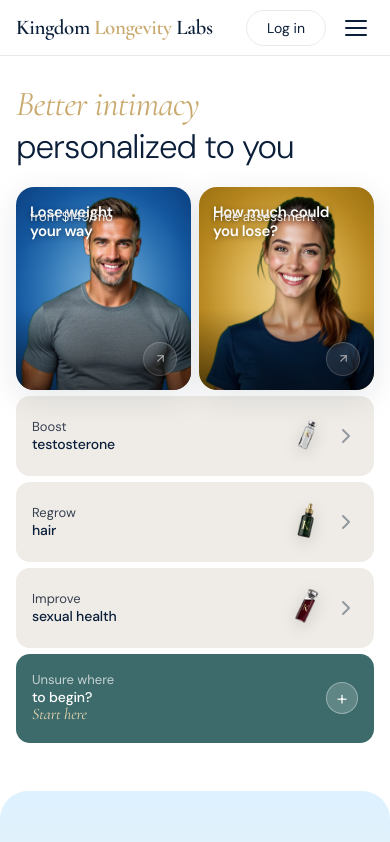
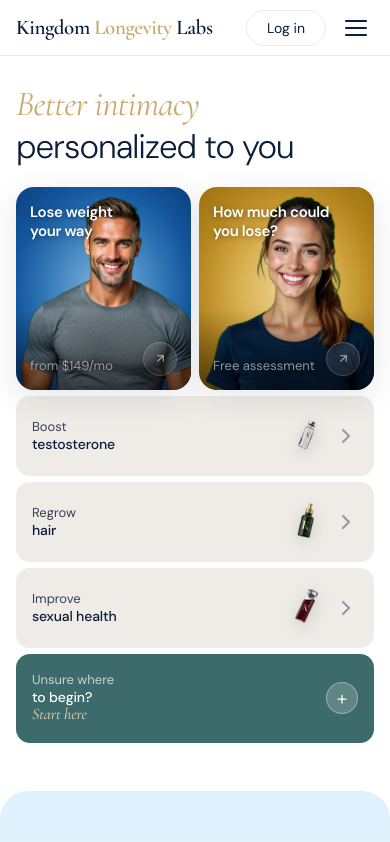
Before and after one commit to plugandplaypeptides/kingdom-longevity-labs-version-2, a plain HTML site: page index.html in a window 390 px wide. Shown: the top 842 px of the page. Drawn offline with nearby package versions, Linux system fonts and the light colour scheme.

Commit message:
Fix price position: pc-text must be static so price anchors to card
Co-Authored-By: Claude Opus 4.6 (1M context) <noreply@anthropic.com>

```diff
--- a/index.html
+++ b/index.html
@@ -548,7 +548,7 @@ nav {
   /* Title at the very top */
   .pc-text{
     padding:16px 14px 0 !important;
-    position:relative !important;
+    position:static !important;
     z-index:5 !important;
     gap:0 !important;
   }
```
